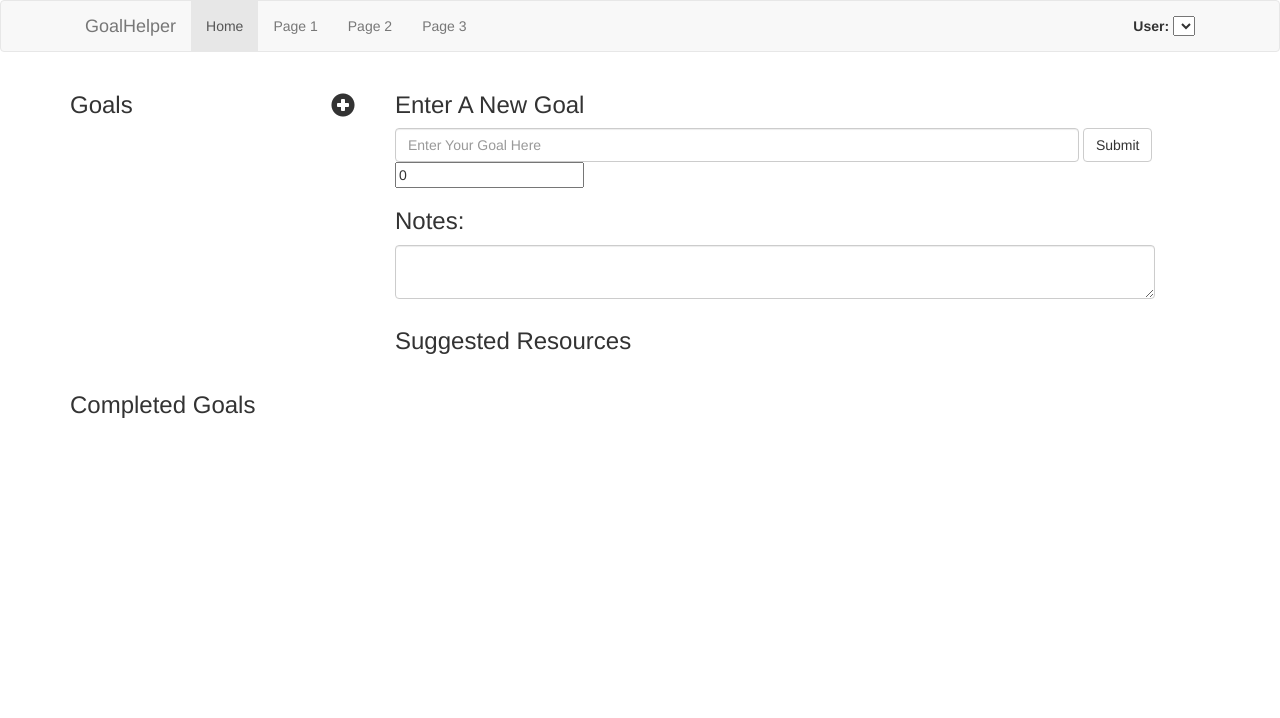
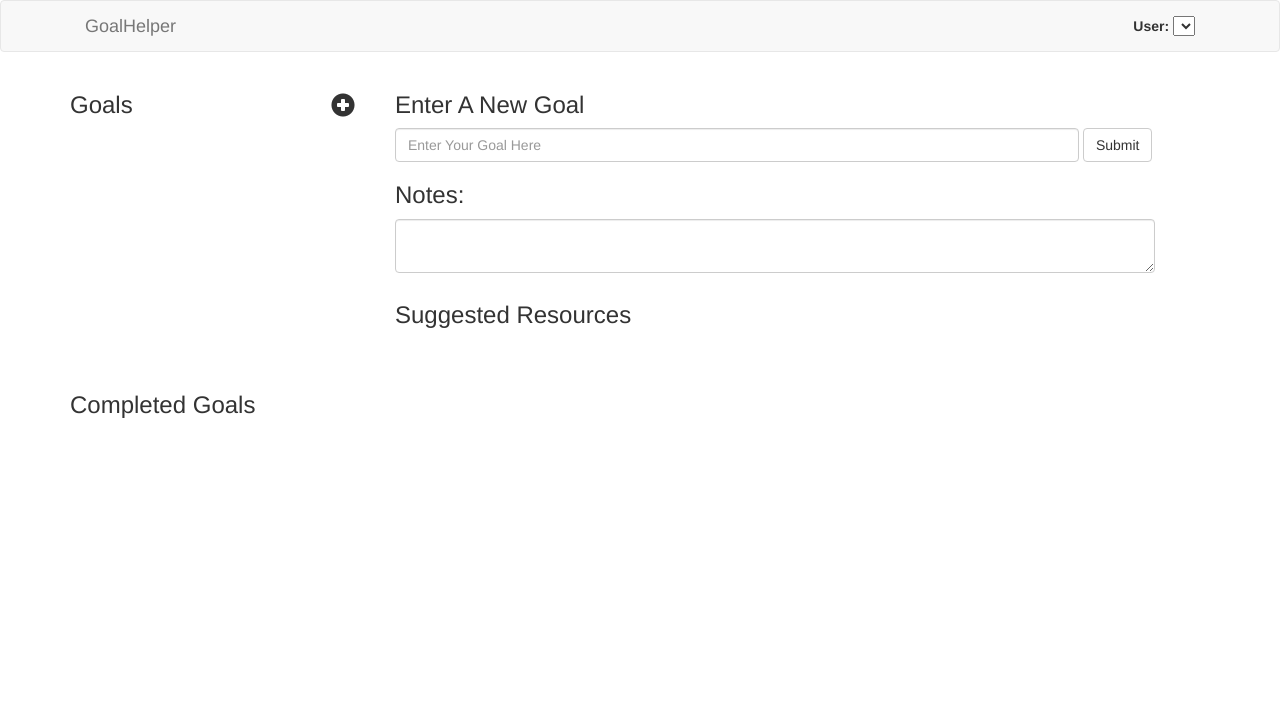
Before and after one commit to dansbands/goal-helper-frontend, a plain HTML site: page index.html in a window 1280 px wide. Drawn offline with nearby package versions, Linux system fonts and the light colour scheme; no server answers.

```diff
--- a/index.html
+++ b/index.html
@@ -21,10 +21,10 @@
             <a class="navbar-brand" href="#">GoalHelper</a>
           </div>
           <ul class="nav navbar-nav">
-            <li class="active"><a href="#">Home</a></li>
+            <!-- <li class="active"><a href="#">Home</a></li>
             <li><a href="#">Page 1</a></li>
             <li><a href="#">Page 2</a></li>
-            <li><a href="#">Page 3</a></li>
+            <li><a href="#">Page 3</a></li> -->
           </ul>
           <div class="pull-right" style="margin-top: 15px">
             <label for="user-select">User:</label>
@@ -72,7 +72,7 @@
               <button type="submit" class="btn btn-default">Submit</button>
             </div>
 
-            <input type="number" name="goal-id" id="goal-id" value="0">
+            <input type="number" name="goal-id" id="goal-id" value="0" style="display: none">
           </form>
         </div>
 
--- a/src/goal.js
+++ b/src/goal.js
@@ -208,7 +208,7 @@ class Goal {
             <ul id="list-goals-${this.id}" class="list-group">
 
             </ul>
-            <div class="panel-footer">Notes: ${this.notes}</div>
+            <div class="panel-footer"><b>Notes:</b><br/> ${this.notes}</div>
 
 
       </div>`
--- a/src/index.js
+++ b/src/index.js
@@ -6,6 +6,8 @@ document.addEventListener('DOMContentLoaded', function() {
 
 
 // TO DO:
+
+ //Error in promise on switching users
 
   // BUGS:
 
```
